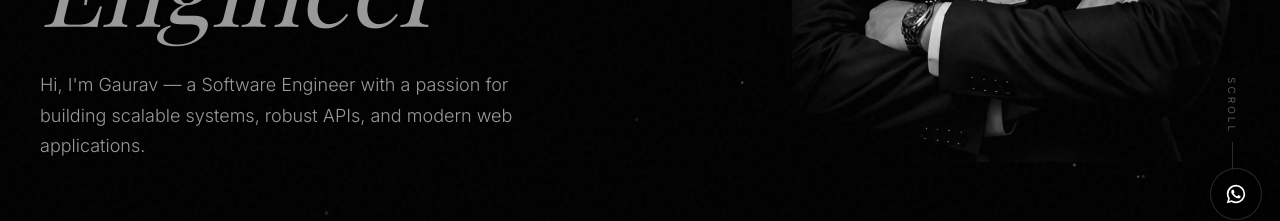
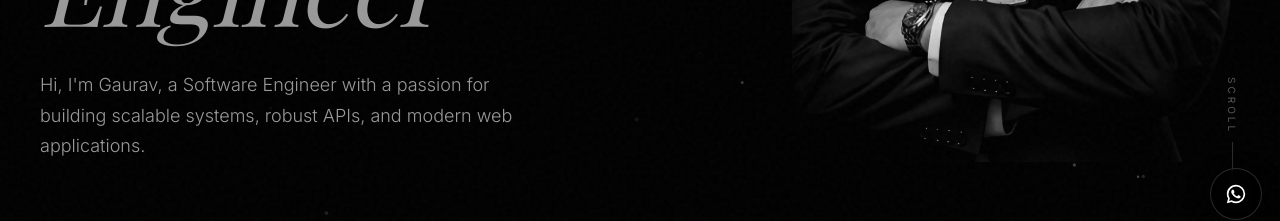
Before and after one commit to G4uravXDev/G4uravXPortfolio, a Next.js app: page / in a window 1280 px wide. Shown: the part 558-779 px from the top of the page. Built offline with nearby package versions, Linux system fonts and the light colour scheme; a web font is replaced by a local one.

Commit message:
Added HeroSection component with framer-motion entrance animations

```diff
--- a/app/components/HeroSection.tsx
+++ b/app/components/HeroSection.tsx
@@ -31,7 +31,7 @@ export default function HeroSection() {
                         animate={{ opacity: 1, y: 0 }}
                         transition={{ duration: 0.8, delay: 1.8 }}
                     >
-                        Hi, I&apos;m Gaurav — a Software Engineer with a passion for building
+                        Hi, I&apos;m Gaurav, a Software Engineer with a passion for building
                         scalable systems, robust APIs, and modern web applications.
                     </motion.p>
                 </div>
```
